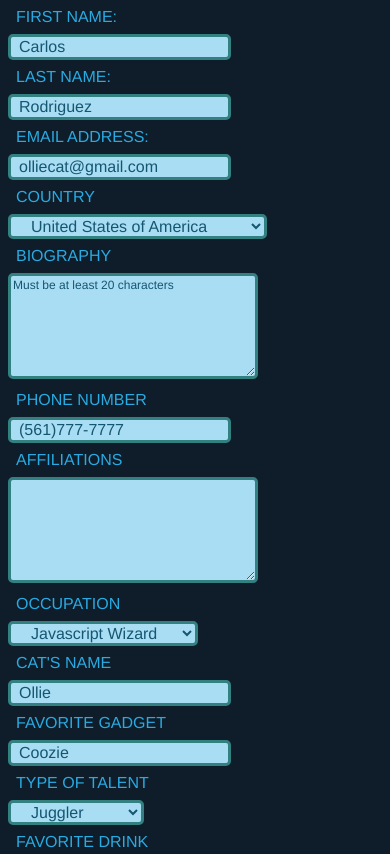
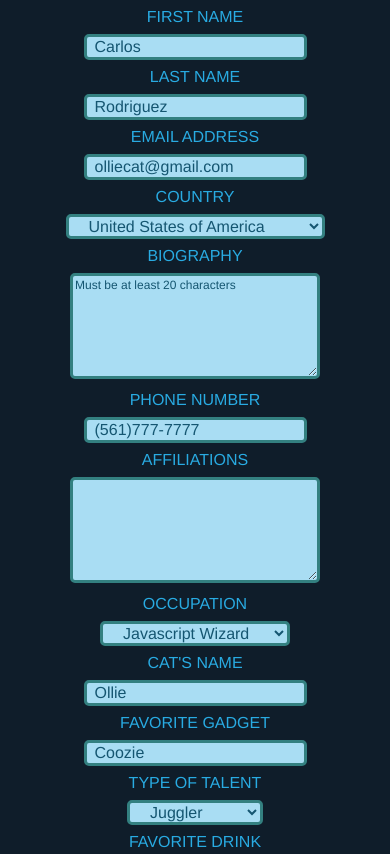
Before and after one commit to AndresTIY/Day11-HW2, a plain HTML site: page index.html in a window 390 px wide. Shown: the top 854 px of the page. Drawn offline with nearby package versions, Linux system fonts and the light colour scheme; files that its build step writes are made by us from their sources.

Commit message:
mobile ready

```diff
--- a/index.html
+++ b/index.html
@@ -9,11 +9,11 @@
   <body>
     <form class="a" action="index.html" method="post">
       <div class="left">
-        <p>FIRST NAME: </p>
+        <p>FIRST NAME </p>
         <input id="fname" type="text" name="fname" value="Carlos"><br>
-        <p>LAST NAME: </p>
+        <p>LAST NAME </p>
         <input id="lname" type="text" name="lname" value="Rodriguez"><br>
-        <p>EMAIL ADDRESS: </p>
+        <p>EMAIL ADDRESS</p>
         <input id="email" type="text" name="email" value="olliecat@gmail.com"><br>
         <p>COUNTRY</p>
         <select id="country" name="COUNTRY">
@@ -186,13 +186,13 @@
       <input id="weapon" type="text" name="" value="Axe"><br>
       <p>COMMENTS</p>
       <textarea id="comments" name="name" ></textarea><br>
-
+      <input id="submit" type="button" name="Submit" value="SUBMIT">
     </div>
 
 
 
 
-      <input id="submit" type="button" name="Submit" value="SUBMIT">
+
 
 
 
--- a/scss/_base.scss
+++ b/scss/_base.scss
@@ -6,3 +6,6 @@ body {
 p {
   margin: .5rem;
 }
+div {
+  text-align: center;
+}
```
